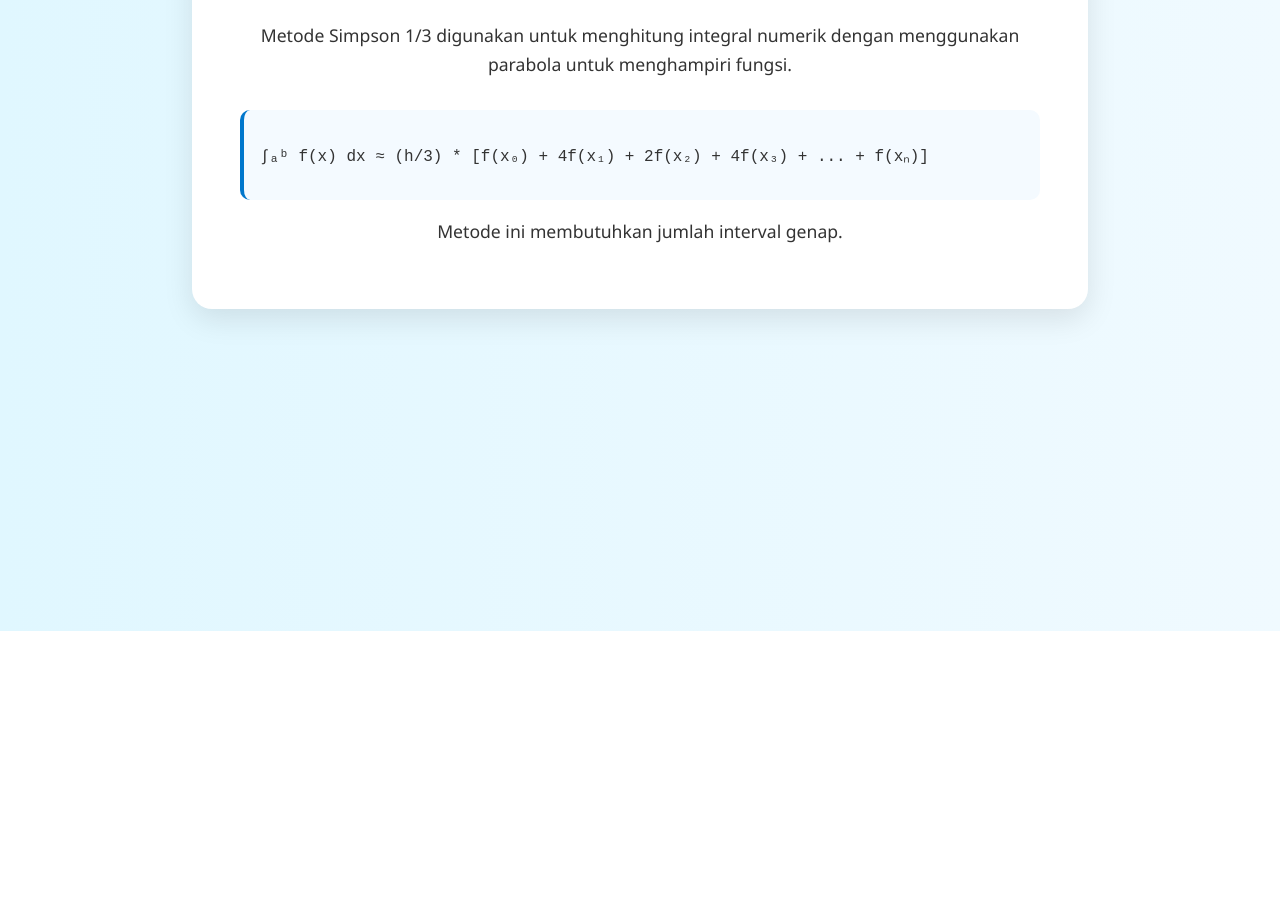
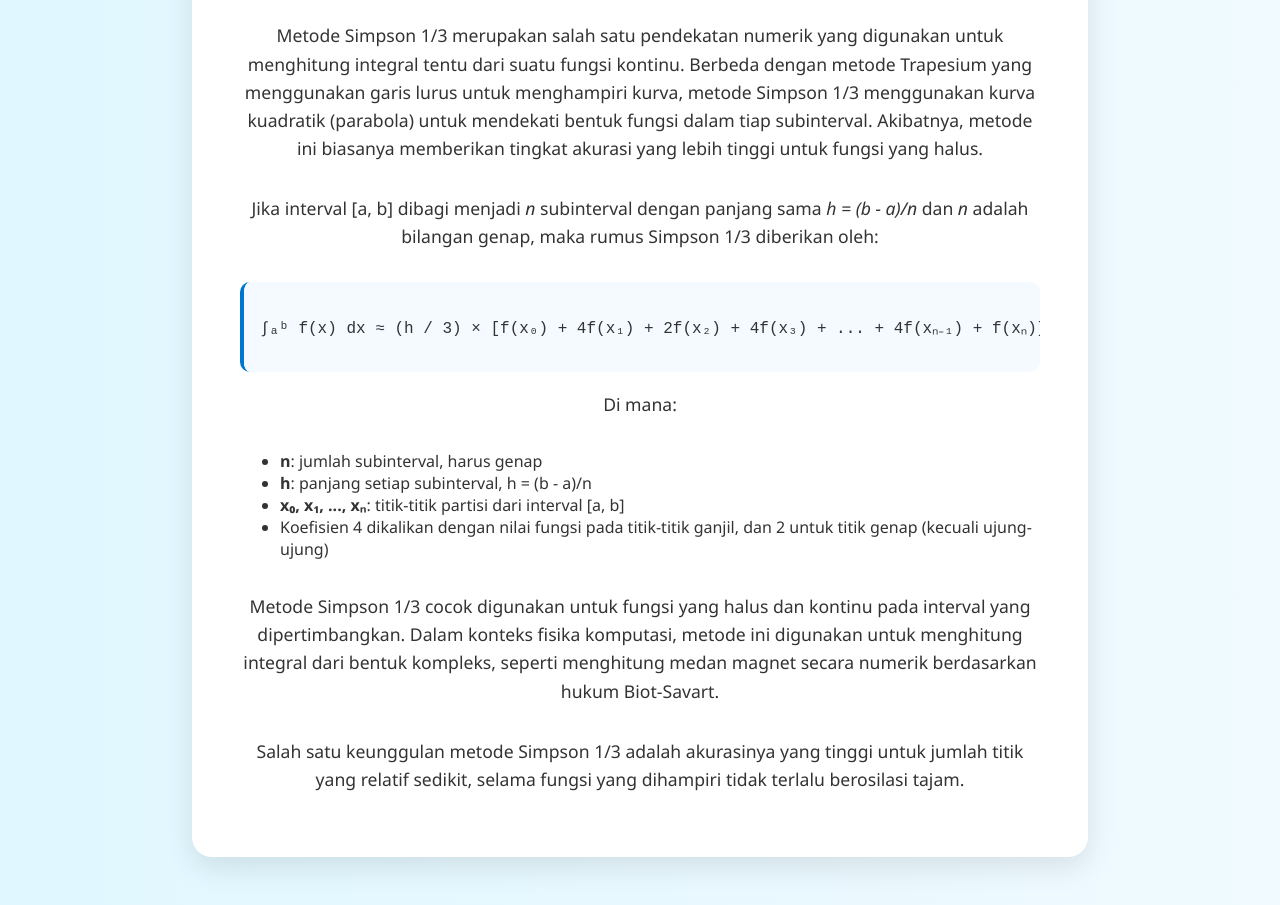
Before and after one commit to desabaru564/fisskom.github.io, a plain HTML site: page penjelasan/simpson13.html in a window 1280 px wide. Shown: the part 169-1074 px from the top of the page. Before the commit the page ends 800 px from the top, so only its background shows below. Drawn offline with Linux system fonts and the light colour scheme.

Commit message:
Update simpson13.html

```diff
--- a/penjelasan/simpson13.html
+++ b/penjelasan/simpson13.html
@@ -16,13 +16,28 @@
   <main>
     <h1>Metode Simpson 1/3</h1>
     <p>
-      Metode Simpson 1/3 digunakan untuk menghitung integral numerik dengan menggunakan parabola untuk menghampiri fungsi.
+      Metode Simpson 1/3 merupakan salah satu pendekatan numerik yang digunakan untuk menghitung integral tentu dari suatu fungsi kontinu. Berbeda dengan metode Trapesium yang menggunakan garis lurus untuk menghampiri kurva, metode Simpson 1/3 menggunakan kurva kuadratik (parabola) untuk mendekati bentuk fungsi dalam tiap subinterval. Akibatnya, metode ini biasanya memberikan tingkat akurasi yang lebih tinggi untuk fungsi yang halus.
+    </p>
+    <p>
+      Jika interval [a, b] dibagi menjadi <em>n</em> subinterval dengan panjang sama <em>h = (b - a)/n</em> dan <em>n</em> adalah bilangan genap, maka rumus Simpson 1/3 diberikan oleh:
     </p>
     <pre><code>
-∫ₐᵇ f(x) dx ≈ (h/3) * [f(x₀) + 4f(x₁) + 2f(x₂) + 4f(x₃) + ... + f(xₙ)]
+∫ₐᵇ f(x) dx ≈ (h / 3) × [f(x₀) + 4f(x₁) + 2f(x₂) + 4f(x₃) + ... + 4f(xₙ₋₁) + f(xₙ)]
     </code></pre>
     <p>
-      Metode ini membutuhkan jumlah interval genap.
+      Di mana:
+      <ul>
+        <li><strong>n</strong>: jumlah subinterval, harus genap</li>
+        <li><strong>h</strong>: panjang setiap subinterval, h = (b - a)/n</li>
+        <li><strong>x₀, x₁, ..., xₙ</strong>: titik-titik partisi dari interval [a, b]</li>
+        <li>Koefisien 4 dikalikan dengan nilai fungsi pada titik-titik ganjil, dan 2 untuk titik genap (kecuali ujung-ujung)</li>
+      </ul>
+    </p>
+    <p>
+      Metode Simpson 1/3 cocok digunakan untuk fungsi yang halus dan kontinu pada interval yang dipertimbangkan. Dalam konteks fisika komputasi, metode ini digunakan untuk menghitung integral dari bentuk kompleks, seperti menghitung medan magnet secara numerik berdasarkan hukum Biot-Savart.
+    </p>
+    <p>
+      Salah satu keunggulan metode Simpson 1/3 adalah akurasinya yang tinggi untuk jumlah titik yang relatif sedikit, selama fungsi yang dihampiri tidak terlalu berosilasi tajam.
     </p>
   </main>
 </body>
```
